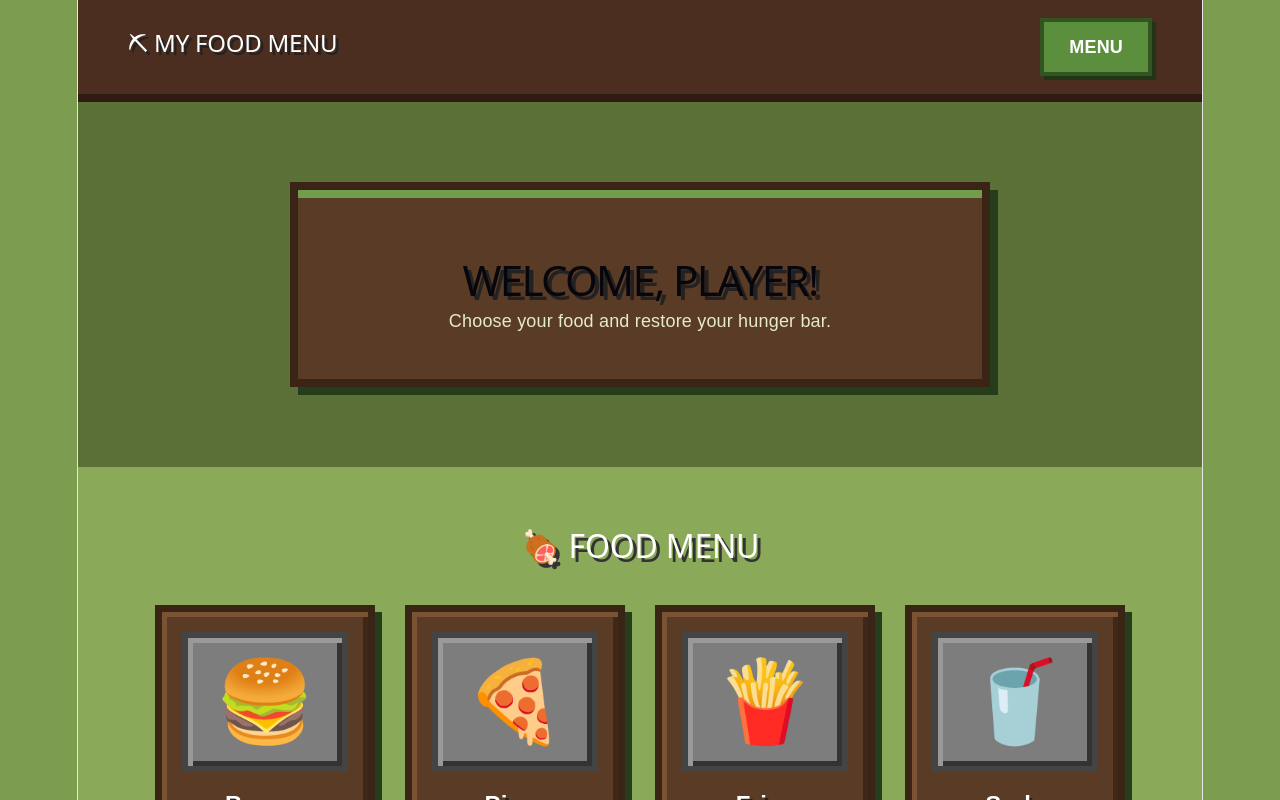
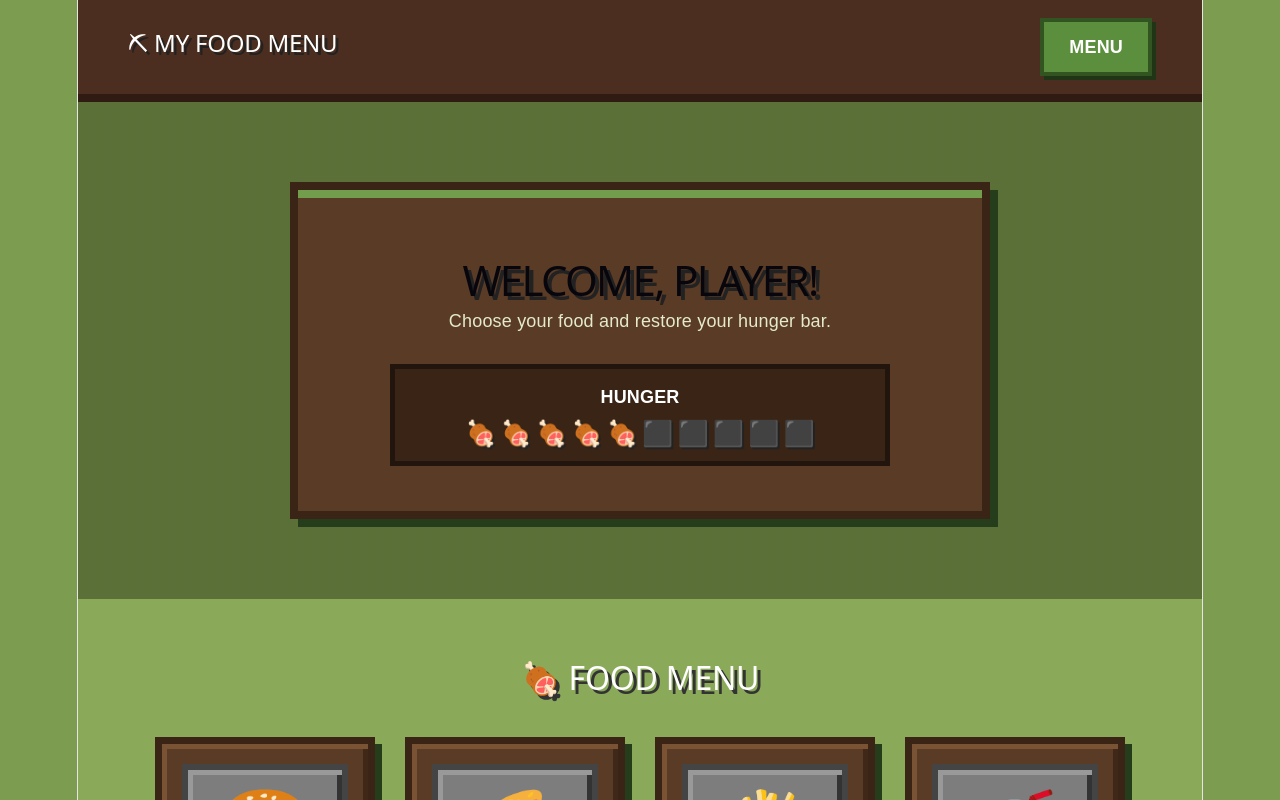
Before and after one commit to ShainaMaryjoh/GARCISO_CSIT340, a React (Vite) app: page / in a window 1280 px wide. Shown: the top 800 px of the page. Built offline with nearby package versions, Linux system fonts and the light colour scheme.

Commit message:
Add Hunger Bar

```diff
--- a/src/App.jsx
+++ b/src/App.jsx
@@ -3,16 +3,27 @@ import "./App.css";
 
 function App() {
   const foods = [
-    { name: "Burger", price: 99, emoji: "🍔" },
-    { name: "Pizza", price: 150, emoji: "🍕" },
-    { name: "Fries", price: 60, emoji: "🍟" },
-    { name: "Soda", price: 40, emoji: "🥤" }
+    { name: "Burger", price: 99, emoji: "🍔", hunger: 4 },
+    { name: "Pizza", price: 150, emoji: "🍕", hunger: 5 },
+    { name: "Fries", price: 60, emoji: "🍟", hunger: 3 },
+    { name: "Soda", price: 40, emoji: "🥤", hunger: 2 }
   ];
 
   const [message, setMessage] = useState("");
+  const [hunger, setHunger] = useState(5);
 
   function orderFood(food) {
     setMessage(`${food.emoji} ${food.name} added to your order!`);
+
+    setHunger((currentHunger) => {
+      const newHunger = currentHunger + food.hunger;
+
+      if (newHunger > 10) {
+        return 10;
+      }
+
+      return newHunger;
+    });
   }
 
   return (
@@ -27,6 +38,18 @@ function App() {
         <div className="grass-block">
           <h1>WELCOME, PLAYER!</h1>
           <p>Choose your food and restore your hunger bar.</p>
+
+          <div className="hunger-bar">
+            <span>HUNGER</span>
+
+            <div className="hearts">
+              {Array.from({ length: 10 }).map((_, index) => (
+                <span key={index}>
+                  {index < hunger ? "🍖" : "⬛"}
+                </span>
+              ))}
+            </div>
+          </div>
         </div>
       </header>
 
--- a/src/index.css
+++ b/src/index.css
@@ -109,3 +109,33 @@ code {
   padding: 4px 8px;
   background: var(--code-bg);
 }
+
+.hunger-bar {
+  margin: 30px auto 0;
+  padding: 15px;
+
+  background: #392416;
+
+  border: 5px solid #21150e;
+
+  max-width: 500px;
+}
+
+.hunger-bar span {
+  font-weight: bold;
+  color: white;
+}
+
+.hearts {
+  margin-top: 10px;
+
+  display: flex;
+  justify-content: center;
+  gap: 4px;
+
+  font-size: 25px;
+}
+
+.hearts span {
+  text-shadow: 2px 2px 0 #222;
+}
```
